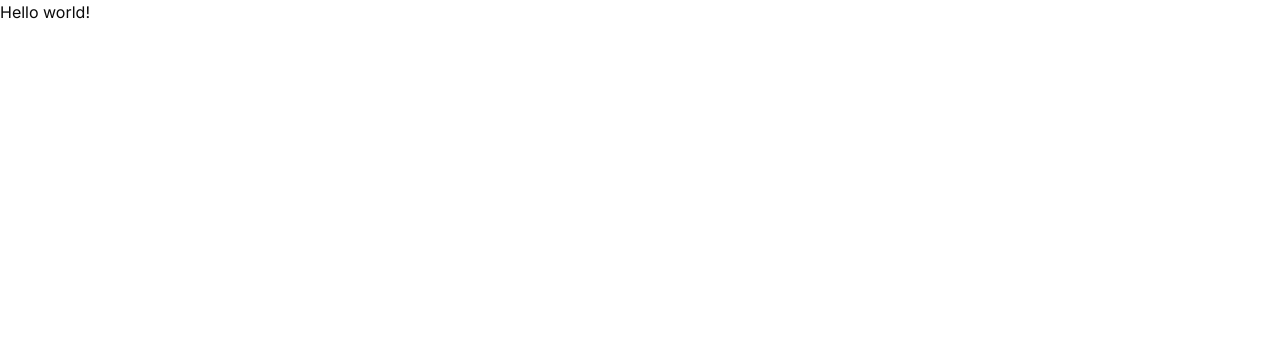
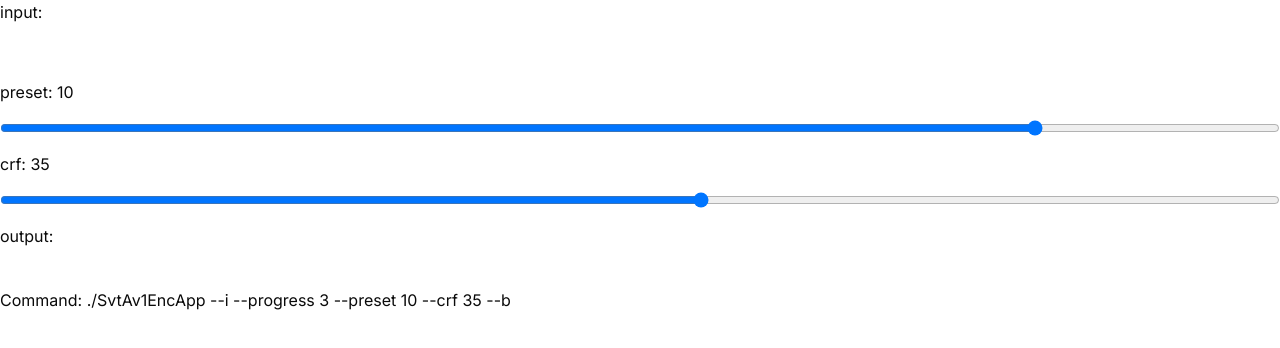
Before and after one commit to Mekkermb/cmd-gen, a Next.js app: page / in a window 1280 px wide. Shown: the top 348 px of the page. Built offline with nearby package versions, Linux system fonts and the light colour scheme.

Commit message:
First iteration
svt-av1 is the only one available to generate a command for.

```diff
--- a/src/app/page.tsx
+++ b/src/app/page.tsx
@@ -1,7 +1,12 @@
+import CommandGenerator from "@/components/command-generator";
+import React from "react";
+
 export default function Home() {
   return (
     <main>
-      <div>Hello world!</div>
+      <React.Suspense fallback={<div>Loading...</div>}>
+        <CommandGenerator />
+      </React.Suspense>
     </main>
   );
 }
--- /dev/null
+++ b/src/components/command-generator/command-generator.tsx
@@ -0,0 +1,115 @@
+"use client";
+
+import React, { useEffect } from "react";
+import { useImmer } from "use-immer";
+import { useSearchParams, usePathname, useRouter } from "next/navigation";
+
+import CommandSnippet from "@/components/command-snippet";
+import { useDebouncedCallback } from "use-debounce";
+
+export default function CommandGenerator() {
+  const [input, updateInput] = useImmer("");
+  const [output, updateOutput] = useImmer("");
+  const [preset, updatePreset] = useImmer(10);
+  const [crf, updateCrf] = useImmer(35);
+
+  const searchParams = useSearchParams();
+  const pathname = usePathname();
+  const { replace } = useRouter();
+
+  useEffect(() => {
+    // Initialize state from URL params
+    updateInput(searchParams.get("input") || "");
+    updateOutput(searchParams.get("output") || "");
+    updatePreset(Number(searchParams.get("preset")) || 10);
+    updateCrf(Number(searchParams.get("crf")) || 35);
+  }, [searchParams, updateInput, updateOutput, updatePreset, updateCrf]);
+
+  const updateURLParams = useDebouncedCallback(() => {
+    const params = new URLSearchParams(searchParams);
+    for (const [key, value] of Object.entries({ input, output, preset, crf })) {
+      if (value !== "") {
+        params.set(key, value.toString());
+      } else {
+        params.delete(key);
+      }
+    }
+    replace(`${pathname}?${params.toString()}`);
+  }, 500);
+
+  function handleInputChange(value: string) {
+    updateInput(value);
+    updateURLParams();
+  }
+
+  function handleOutputChange(value: string) {
+    updateOutput(value);
+    updateURLParams();
+  }
+
+  function handlePresetChange(value: number) {
+    updatePreset(value);
+    updateURLParams();
+  }
+
+  function handleCrfChange(value: number) {
+    updateCrf(value);
+    updateURLParams();
+  }
+
+  function generateCommand(
+    input: string,
+    output: string,
+    preset: number,
+    crf: number,
+  ) {
+    return `--i ${input} --progress 3 --preset ${preset} --crf ${crf} --b ${output}`;
+  }
+
+  const commandCode = React.useDeferredValue(
+    generateCommand(input, output, preset, crf),
+  );
+
+  return (
+    <>
+      <section className="flex flex-col gap-4">
+        <label htmlFor="input">input: </label>
+        <input
+          id="input"
+          type="text"
+          value={input}
+          onChange={(event) => handleInputChange(event.target.value)}
+        />
+
+        <label htmlFor="preset">preset: {preset} </label>
+        <input
+          id="preset"
+          type="range"
+          min={-3}
+          max={13}
+          value={preset}
+          onChange={(event) => handlePresetChange(Number(event.target.value))}
+        />
+
+        <label htmlFor="crf">crf: {crf} </label>
+        <input
+          id="crf"
+          type="range"
+          min={1}
+          max={63}
+          value={crf}
+          onChange={(event) => handleCrfChange(Number(event.target.value))}
+        />
+
+        <label htmlFor="output">output: </label>
+        <input
+          id="output"
+          type="text"
+          value={output}
+          onChange={(event) => handleOutputChange(event.target.value)}
+        />
+      </section>
+      <CommandSnippet code={commandCode} />
+    </>
+  );
+}
--- /dev/null
+++ b/src/components/command-generator/index.tsx
@@ -0,0 +1,2 @@
+export * from "./command-generator";
+export { default } from "./command-generator";
--- /dev/null
+++ b/src/components/command-snippet/command-snippet.tsx
@@ -0,0 +1,11 @@
+import React from "react";
+
+function CommandSnippet({ code }: { code: string }) {
+  return (
+    <div>
+      Command: <span>./SvtAv1EncApp {code}</span>
+    </div>
+  );
+}
+
+export default React.memo(CommandSnippet);
--- /dev/null
+++ b/src/components/command-snippet/index.tsx
@@ -0,0 +1,2 @@
+export * from "./command-snippet";
+export { default } from "./command-snippet";
```
